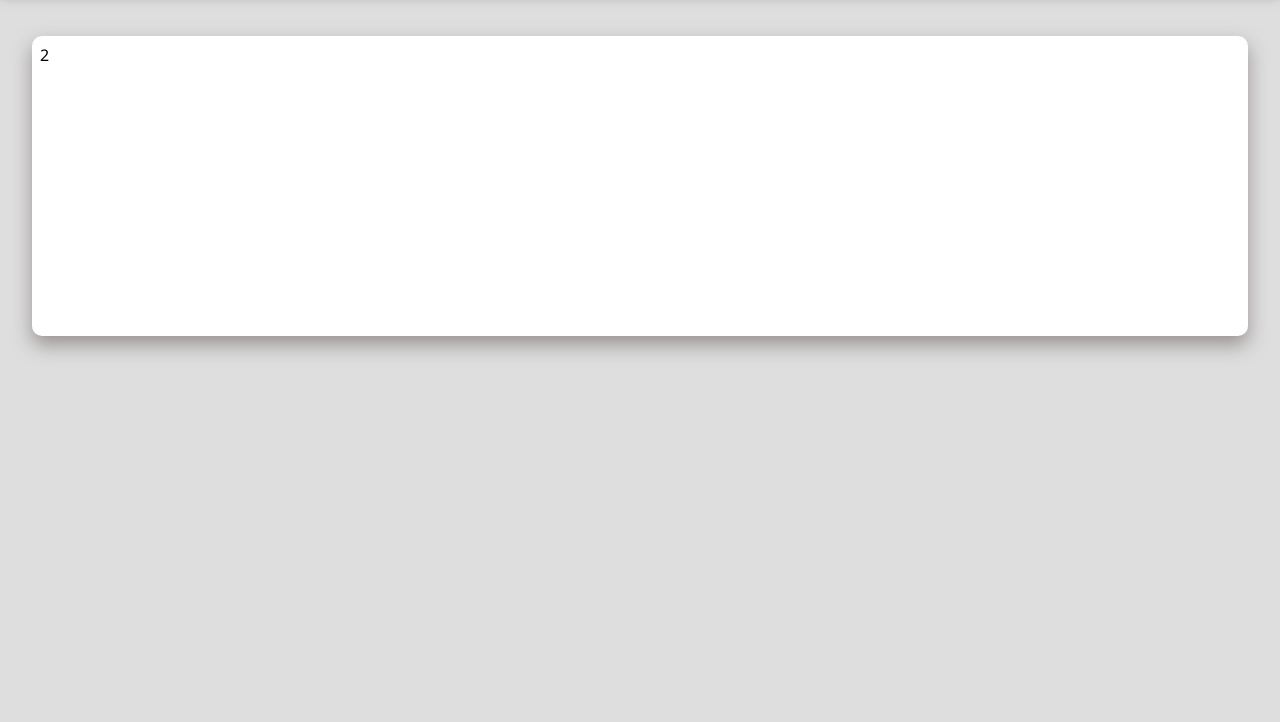
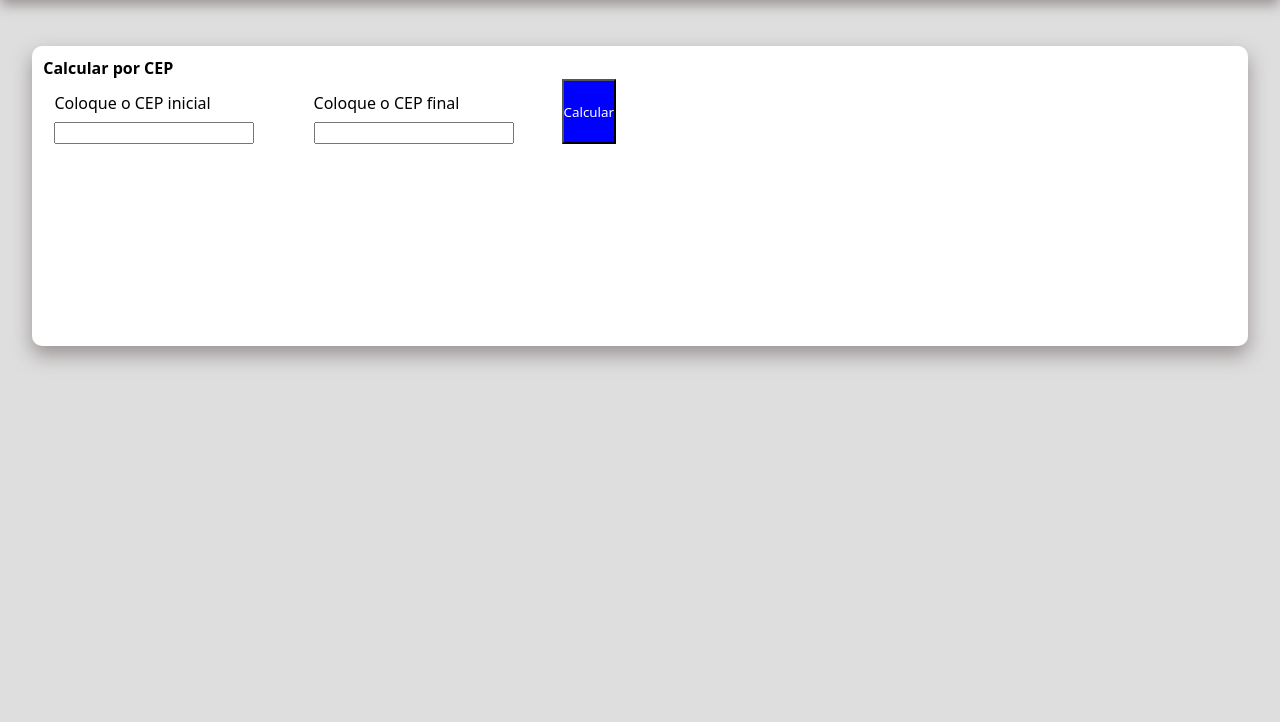
Before and after one commit to Sousaian/mundo-senai_2025, a plain HTML site: page simulador_frete/index.html in a window 1280 px wide. Shown: the part 78-800 px from the top of the page. Drawn offline with Linux system fonts and the light colour scheme.

Commit message:
FrontEnd JP Trabalho

```diff
--- a/simulador_frete/css/global.css
+++ b/simulador_frete/css/global.css
@@ -2,7 +2,7 @@
   margin: 0;
   padding: 0;
   box-sizing: border-box;
-  font-family: 'Segoe UI', Tahoma, Geneva, Verdana, sans-serif;
+  font-family: ui-sans-serif, system-ui, -apple-system, BlinkMacSystemFont, "Segoe UI", Roboto, "Helvetica Neue", Arial, "Noto Sans", sans-serif;
 }
 
 body{
--- a/simulador_frete/css/style.css
+++ b/simulador_frete/css/style.css
@@ -9,14 +9,52 @@
 
 .ship{
     color: rgb(2, 2, 168);
+    font-size: xx-large;
+    font-weight: bold;
 }
 
 .main{
     margin-top: 3rem;
-    padding: .5rem;
+    padding: .7rem;
     width: 95%;
     min-height: 300px;
     box-shadow: 0px 9px 19px 0px rgba(131,122,122,0.75);
     background-color: #ffffff;
     border-radius: 10px;
 }
+
+
+.forms_cep{
+    display: flex;
+    gap: 3rem;
+}
+
+.cep-inicial{
+    display: flex;
+    flex-direction: column;
+    width: 200px;
+    margin-top: .8rem;
+    margin-left: .7rem;
+
+    & label{
+        margin-bottom: .5rem;
+    }
+}
+
+.cep-final{
+    display: flex;
+    flex-direction: column;
+    width: 200px;
+    margin-top: .8rem;
+    margin-left: .7rem;
+
+    & label{
+        margin-bottom: .5rem;
+    }
+}
+
+.submit_cep{
+    background-color: #0000ff;
+    color: #ffffff;
+
+}
--- a/simulador_frete/index.html
+++ b/simulador_frete/index.html
@@ -14,7 +14,24 @@
     </nav>
 
     <div class="main">
-        <span>2</span>
+        <div class="cep">
+            <h4>Calcular por CEP</h4>
+
+            <form id="cep" class="forms_cep">
+
+                <div class="cep-inicial">
+                    <label for="cep_inicio">Coloque o CEP inicial</label>
+                    <input id="cep_inicio" type="text">
+                </div>
+
+                <div class="cep-final">
+                    <label for="cep_final">Coloque o CEP final</label>
+                    <input id="cep_final" type="text">
+                </div>
+
+                <button class="submit_cep" type="submit">Calcular</button>
+            </form>
+        </div>
     </div>
 
 </body>
```
